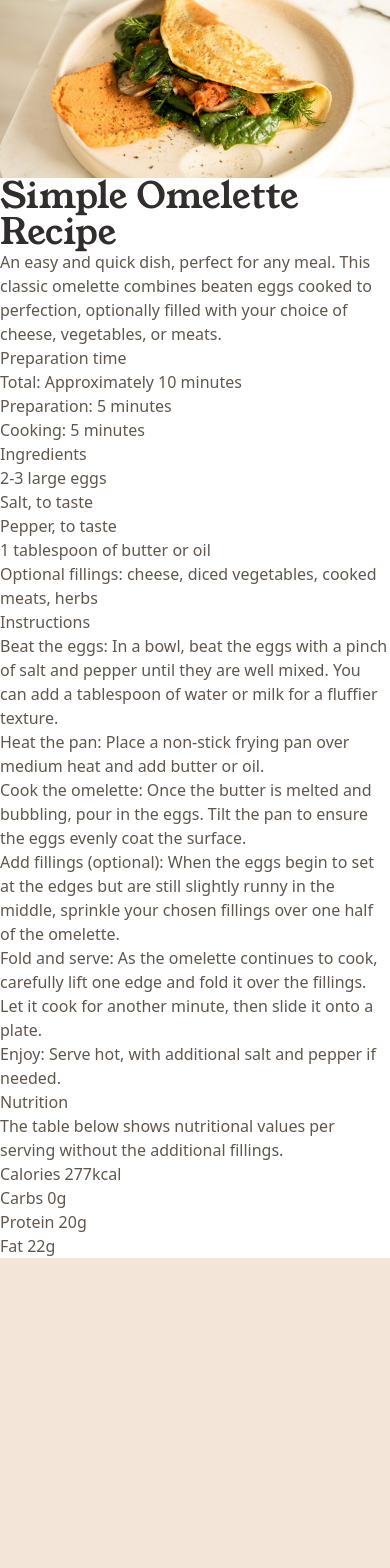
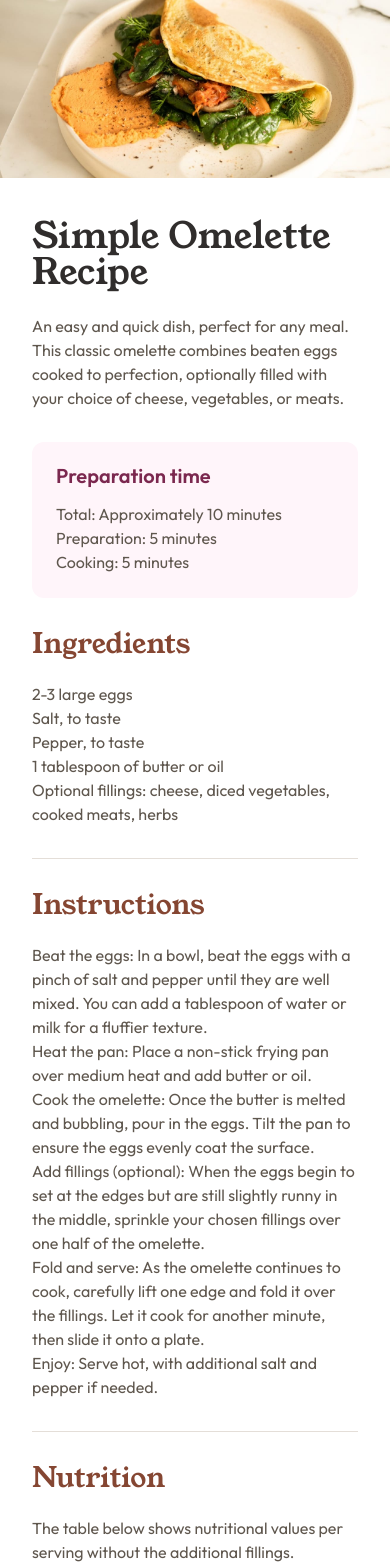
Before and after one commit to JasonY199/recipe-page, a Next.js app: page / in a window 390 px wide. Shown: the top 1568 px of the page. Before the commit the page ends 1258 px from the top, so only its background shows below. Built offline with nearby package versions, Linux system fonts and the light colour scheme.

Commit message:
initial mobile styling complete

```diff
--- a/app/globals.css
+++ b/app/globals.css
@@ -32,7 +32,7 @@
   .text-preset-2 {
     font-family: var(--font-young-serif);
     font-size: 28px;
-    line-height: 100;
+    line-height: 100%;
   }
 
   .text-preset-3 {
@@ -46,6 +46,12 @@
     font-family: var(--font-outfit);
     font-size: 16px;
     line-height: 150%;
+  }
+
+  .text-preset-4-bold {
+    font-family: var(--font-outfit);
+    font-size: 16px;
+    line-height: 150%;
     font-weight: 700;
   }
 }
@@ -53,5 +59,5 @@
 body {
   background: var(--color-stone-100);
   color: var(--color-stone-600);
-  font-family: var(--font-sans);
+  font-family: var(--font-young-serif);
 }
--- a/app/page.tsx
+++ b/app/page.tsx
@@ -9,28 +9,28 @@ export default function Home() {
         width={1312}
         height={600}
       />
-      <div>
-        <div>
+      <div className="px-8 py-10 flex flex-col gap-8">
+        <div className="flex flex-col gap-6">
           <h1 className="text-preset-1 text-stone-900">
             Simple Omelette Recipe
           </h1>
-          <p>
+          <p className="text-preset-4">
             An easy and quick dish, perfect for any meal. This classic omelette
             combines beaten eggs cooked to perfection, optionally filled with
             your choice of cheese, vegetables, or meats.
           </p>
         </div>
-        <div>
-          <h3>Preparation time</h3>
-          <ul>
+        <div className="flex flex-col gap-4 bg-rose-50 p-6 rounded-xl">
+          <h3 className="text-rose-800 text-preset-3">Preparation time</h3>
+          <ul className="text-stone-600 text-preset-4">
             <li>Total: Approximately 10 minutes</li>
             <li>Preparation: 5 minutes</li>
             <li>Cooking: 5 minutes</li>
           </ul>
         </div>
-        <div>
-          <h2>Ingredients</h2>
-          <ul>
+        <div className="flex flex-col gap-6">
+          <h2 className="text-preset-2 text-brown-800">Ingredients</h2>
+          <ul className="text-stone-600 text-preset-4">
             <li>2-3 large eggs</li>
             <li>Salt, to taste</li>
             <li>Pepper, to taste</li>
@@ -40,9 +40,10 @@ export default function Home() {
             </li>
           </ul>
         </div>
-        <div>
-          <h2>Instructions</h2>
-          <ol>
+        <hr className="text-stone-150" />
+        <div className="flex flex-col gap-6">
+          <h2 className="text-brown-800 text-preset-2">Instructions</h2>
+          <ol className="text-stone-600 text-preset-4">
             <li>
               Beat the eggs: In a bowl, beat the eggs with a pinch of salt and
               pepper until they are well mixed. You can add a tablespoon of
@@ -71,9 +72,10 @@ export default function Home() {
             </li>
           </ol>
         </div>
-        <div>
-          <h2>Nutrition</h2>
-          <p>
+        <hr className="text-stone-150" />
+        <div className="flex flex-col gap-6">
+          <h2 className="text-brown-800 text-preset-2">Nutrition</h2>
+          <p className="text-preset-4 text-stone-600">
             The table below shows nutritional values per serving without the
             additional fillings.
           </p>
```
